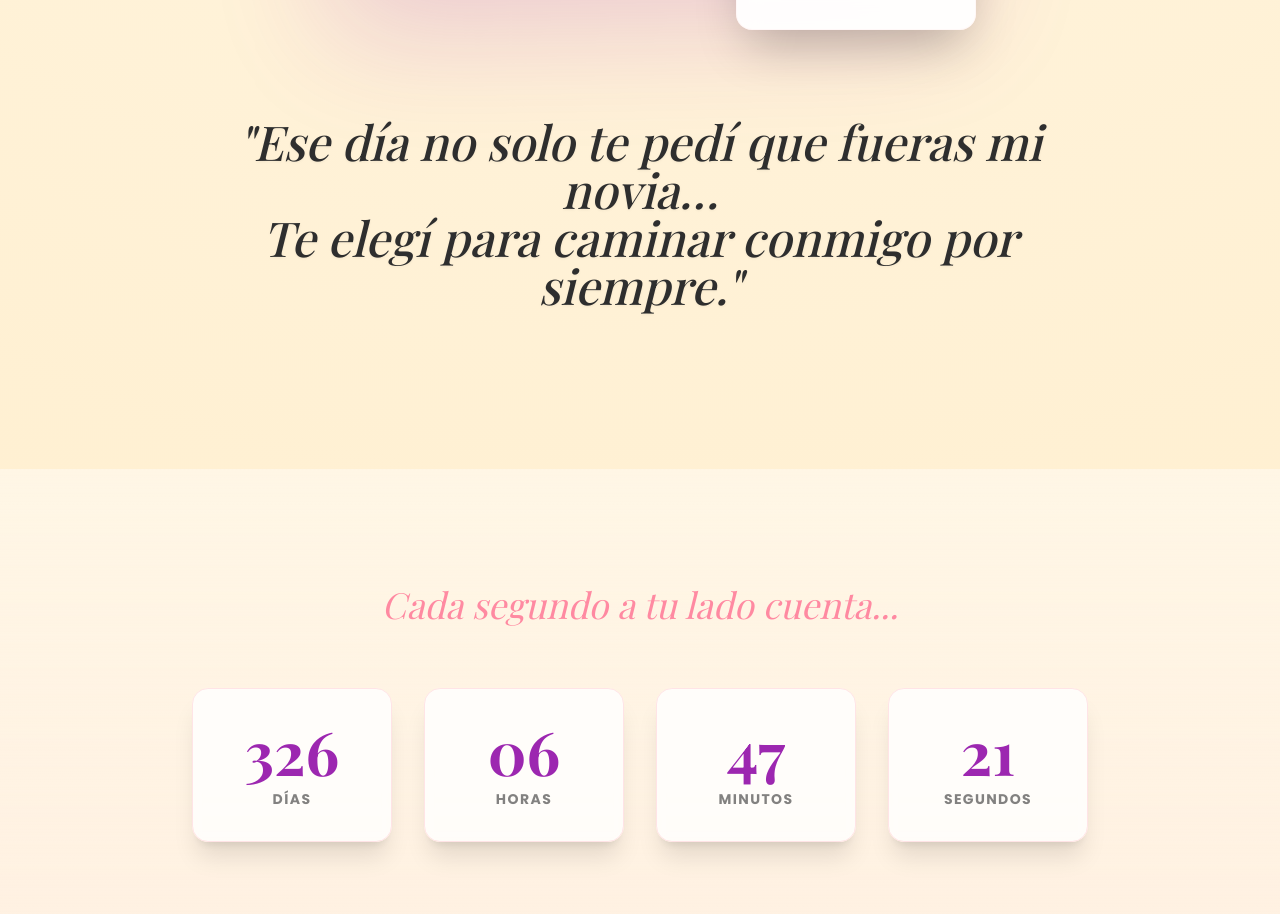
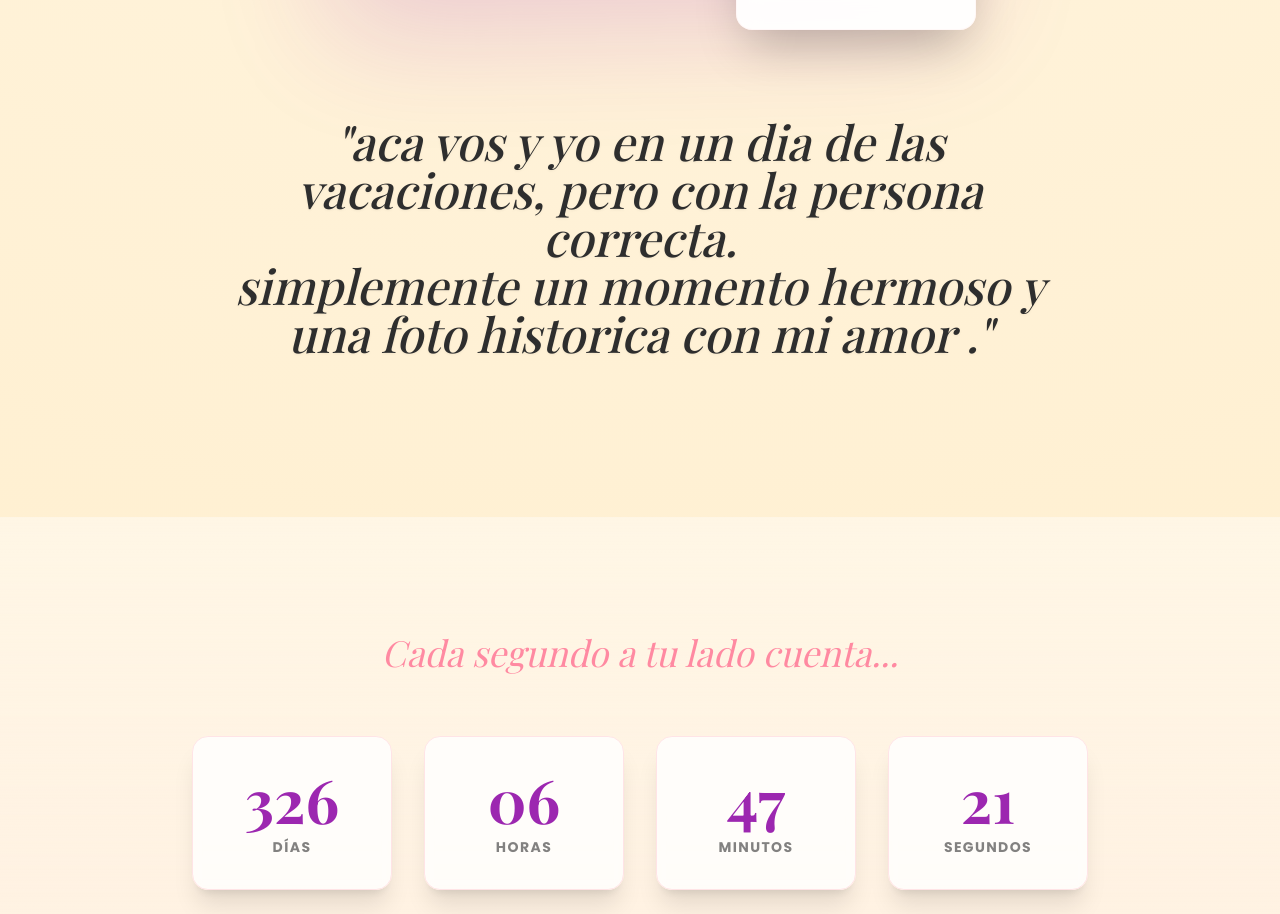
Before and after one commit to matita2026web-star/Sanvalentin.com, a React (Vite) app: page / in a window 1280 px wide. Shown: the part 1803-2717 px from the top of the page. Built offline with nearby package versions, Linux system fonts and the light colour scheme; a web font is replaced by a local one.

Commit message:
Update PhotoSection.tsx

```diff
--- a/components/PhotoSection.tsx
+++ b/components/PhotoSection.tsx
@@ -135,8 +135,8 @@ const PhotoSection: React.FC<SectionProps> = ({ id }) => {
             className="mt-32 text-center"
           >
             <h4 className="font-playfair text-3xl md:text-5xl text-[#2E2E2E] leading-[1.6] italic font-medium max-w-4xl mx-auto px-6 drop-shadow-sm">
-              "Ese día no solo te pedí que fueras mi novia… <br className="hidden md:block" />
-              Te elegí para caminar conmigo por siempre."
+              "aca vos y yo en un dia de las vacaciones, pero con la persona correcta. <br className="hidden md:block" />
+               simplemente un momento hermoso y una foto historica con mi amor ."
             </h4>
           </motion.div>
         </motion.div>
```
